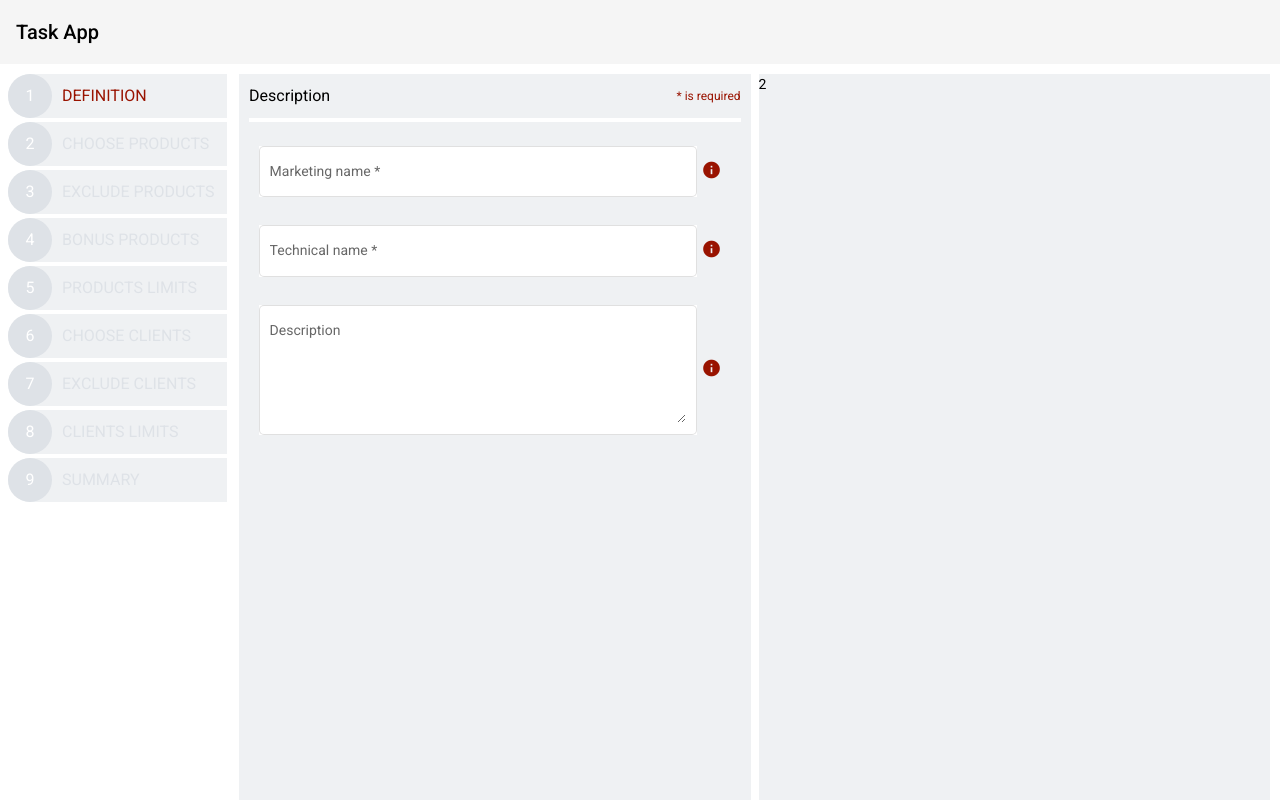
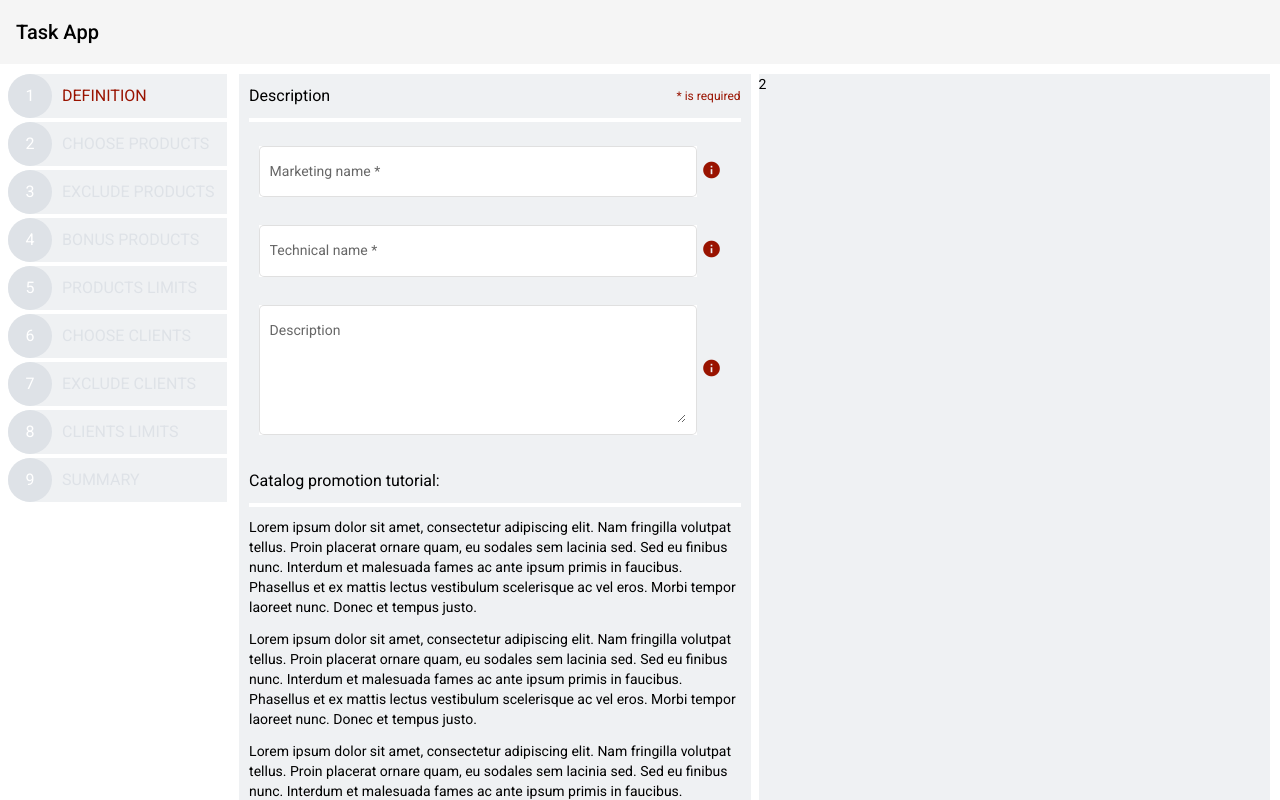
Before and after one commit to Luukess/nbt, an Angular app: page /definition in a window 1280 px wide. Built offline with nearby package versions, Linux system fonts and the light colour scheme.

Commit message:
Feat: added tutorial promotion tutorial component

```diff
--- a/src/app/app.module.ts
+++ b/src/app/app.module.ts
@@ -17,6 +17,7 @@ import { SummaryPageComponent } from './pages/summary-page/summary-page.componen
 import { DesktopNavComponent } from './components/desktop-nav/desktop-nav.component';
 import { DescriptionformComponent } from './pages/definition-page/descriptionform/descriptionform.component';
 import { ReactiveFormsModule } from '@angular/forms';
+import { CatalogTutorialComponent } from './pages/definition-page/catalog-tutorial/catalog-tutorial.component';
 
 @NgModule({
     declarations: [
@@ -29,6 +30,7 @@ import { ReactiveFormsModule } from '@angular/forms';
         SummaryPageComponent,
         DesktopNavComponent,
         DescriptionformComponent,
+        CatalogTutorialComponent,
     ],
     imports: [
         BrowserModule,
--- /dev/null
+++ b/src/app/pages/definition-page/catalog-tutorial/catalog-tutorial.component.html
@@ -0,0 +1,19 @@
+<div id="catalog-tutorial-container">
+    <div id="catalog-header">
+        <p class="header-name">Catalog promotion tutorial:</p>
+    </div>
+    <div class="catalog-tutorial-content">
+        <p>Lorem ipsum dolor sit amet, consectetur adipiscing elit. Nam fringilla volutpat tellus. Proin placerat ornare
+            quam, eu sodales sem lacinia sed. Sed eu finibus nunc. Interdum et malesuada fames ac ante ipsum primis in
+            faucibus. Phasellus et ex mattis lectus vestibulum scelerisque ac vel eros. Morbi tempor laoreet nunc. Donec
+            et tempus justo.</p>
+        <p>Lorem ipsum dolor sit amet, consectetur adipiscing elit. Nam fringilla volutpat tellus. Proin placerat ornare
+            quam, eu sodales sem lacinia sed. Sed eu finibus nunc. Interdum et malesuada fames ac ante ipsum primis in
+            faucibus. Phasellus et ex mattis lectus vestibulum scelerisque ac vel eros. Morbi tempor laoreet nunc. Donec
+            et tempus justo.</p>
+        <p>Lorem ipsum dolor sit amet, consectetur adipiscing elit. Nam fringilla volutpat tellus. Proin placerat ornare
+            quam, eu sodales sem lacinia sed. Sed eu finibus nunc. Interdum et malesuada fames ac ante ipsum primis in
+            faucibus. Phasellus et ex mattis lectus vestibulum scelerisque ac vel eros. Morbi tempor laoreet nunc. Donec
+            et tempus justo.</p>
+    </div>
+</div>
--- /dev/null
+++ b/src/app/pages/definition-page/catalog-tutorial/catalog-tutorial.component.scss
@@ -0,0 +1,21 @@
+#catalog-tutorial-container {
+    padding: 10px;
+
+    #catalog-header {
+        border-bottom: 4px solid white;
+        height: 48px;
+        display: flex;
+        justify-content: flex-start;
+        align-items: center;
+
+        p.header-name {
+            font-size: 16px;
+            margin: 0;
+        }
+
+    }
+
+    .catalog-tutorial-content {
+        margin-top: 10px;
+    }
+}
--- /dev/null
+++ b/src/app/pages/definition-page/catalog-tutorial/catalog-tutorial.component.ts
@@ -0,0 +1,15 @@
+import { Component, OnInit } from '@angular/core';
+
+@Component({
+  selector: 'app-catalog-tutorial',
+  templateUrl: './catalog-tutorial.component.html',
+  styleUrls: ['./catalog-tutorial.component.scss']
+})
+export class CatalogTutorialComponent implements OnInit {
+
+  constructor() { }
+
+  ngOnInit(): void {
+  }
+
+}
--- a/src/app/pages/definition-page/definition-page.component.html
+++ b/src/app/pages/definition-page/definition-page.component.html
@@ -1,5 +1,8 @@
 <mat-grid-list id="definition-grid-main" [cols]="cols" gutterSize="8" rowHeight="fit"
     style="height: calc(100vh - 74px);">
-    <mat-grid-tile><app-descriptionform></app-descriptionform></mat-grid-tile>
+    <mat-grid-tile>
+        <app-descriptionform></app-descriptionform>
+        <app-catalog-tutorial></app-catalog-tutorial>
+    </mat-grid-tile>
     <mat-grid-tile>2</mat-grid-tile>
 </mat-grid-list>
```
